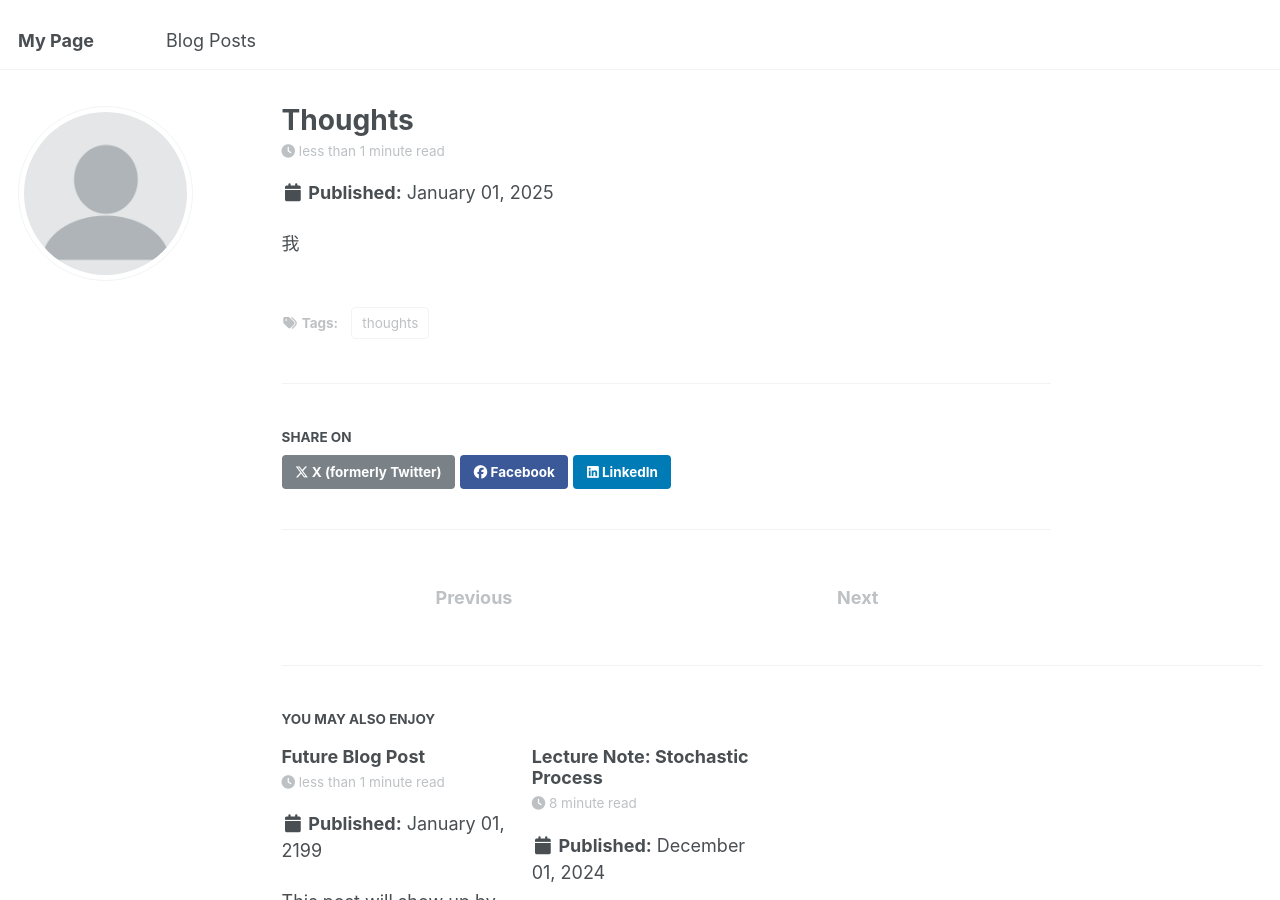
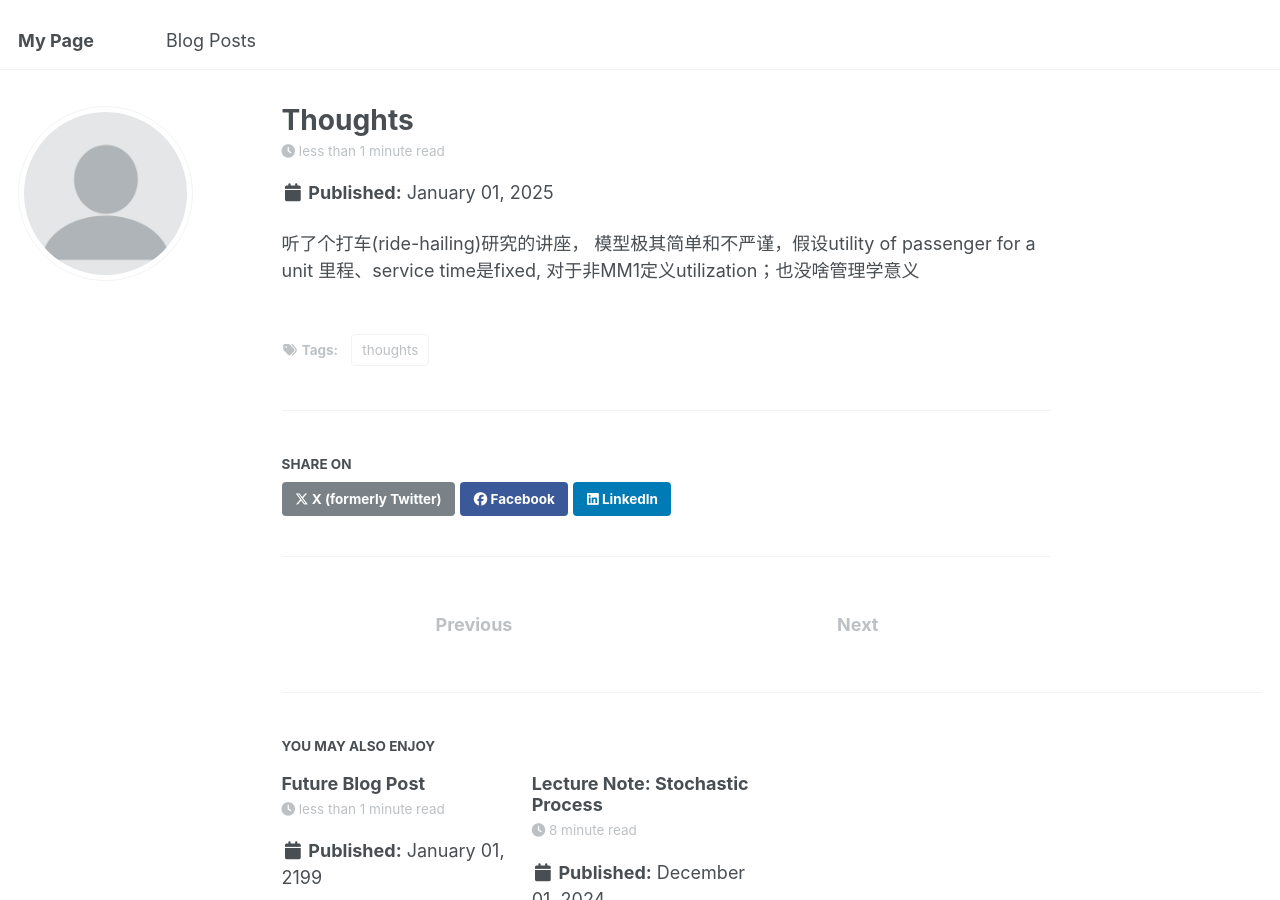
Before and after one commit to JiinnW/JiinnW, a Jekyll site: the page built from _posts/2025-01-01-blog-post-1.md, in a window 1280 px wide and 900 px high. Built offline with Jekyll 4.4.1, drawn with Linux system fonts in a browser that asks for light colours.

Commit message:
Update 2025-01-01-blog-post-1.md

```diff
--- a/_posts/2025-01-01-blog-post-1.md
+++ b/_posts/2025-01-01-blog-post-1.md
@@ -6,4 +6,5 @@ tags:
   - thoughts
 ---
 
-我
+听了个打车(ride-hailing)研究的讲座，
+模型极其简单和不严谨，假设utility of passenger for a unit 里程、service time是fixed, 对于非MM1定义utilization；也没啥管理学意义
```
